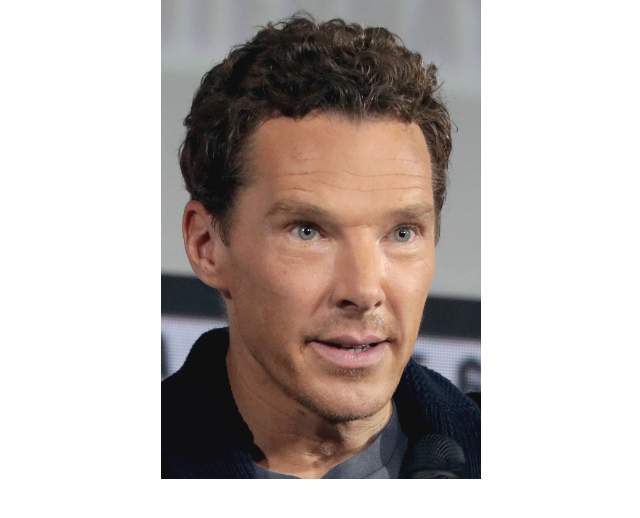
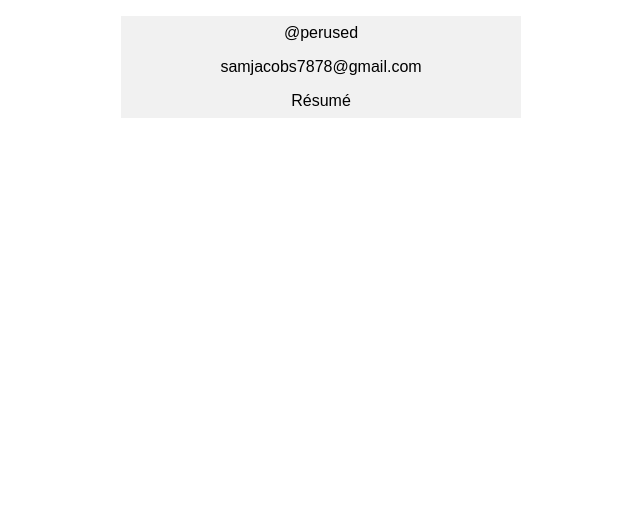
Before and after one commit to perused/flask-website, a Flask app: page / in a window 1280 px wide. Shown: the part 109-627 px from the top of the page, without its empty margins (319-959 px from the left). Run offline with Flask 2, Linux system fonts and the light colour scheme.

Commit message:
Added github, email and resume to front page.

```diff
--- a/static/css/style.css
+++ b/static/css/main.css
@@ -1,5 +1,28 @@
+.box ul {
+  list-style-type: none;
+  padding: 0;
+  width: 400px;
+  background-color: #f1f1f1;
+  display: block;
+  margin-left: auto;
+  margin-right: auto;
+  text-align: center;
+}
+
+.box li a {
+  display: block;
+  color: #000;
+  padding: 8px 16px;
+  text-decoration: none;
+}
+
+.box li a:hover {
+  background-color: #555;
+  color: white;
+}
+
 .page body {
-  background-color: #333;
+  background-color: lightblue;
 }
 
 .name li {
--- a/templates/html/header.html
+++ b/templates/html/header.html
@@ -6,7 +6,7 @@
     <link rel="shortcut icon" href="/static/img/favicon.ico">
     <link rel="stylesheet" type=text/css href="{{ url_for('static', filename='css/pure.css') }}">
     <link rel="stylesheet" type=text/css href="{{ url_for('static', filename='css/grid.css') }}">
-    <link rel="stylesheet" type=text/css href="{{ url_for('static', filename='css/style.css') }}">
+    <link rel="stylesheet" type=text/css href="{{ url_for('static', filename='css/main.css') }}">
   </head>
   <div nav>
     <body>
--- a/templates/html/index.html
+++ b/templates/html/index.html
@@ -7,8 +7,12 @@
   </head>
   <div class="page">
     <body>
-      <div class="benedict">
-        <img src="/static/img/ben.jpg" alt="beneficiary colonial" width="300px">
+      <div class="box">
+        <ul>
+          <li><a href="https://github.com/perused" target="_blank">@perused</a></li>
+          <li><a href="mailto:samjacobs7878@gmail.com?subject=Job%20Offer&body=Dear%20Sam%2C%20%0A%0AWe%20would%20like%20to%20offer%20you%20a%20position%20with%20our%20company%20immediately%2C%20with%20a%20very%20high%20salary.%0A%0AWarm%20regards%2C%0A%0AVery%20Well%20Known%20Company">samjacobs7878@gmail.com</a></li>
+          <li><a href="static/files/CV Sam Jacobs.pdf" download>Résumé</a></li>
+        </ul>
       </div>
     </body>
   </div>
```
Also changed, not shown: 1 other file.
